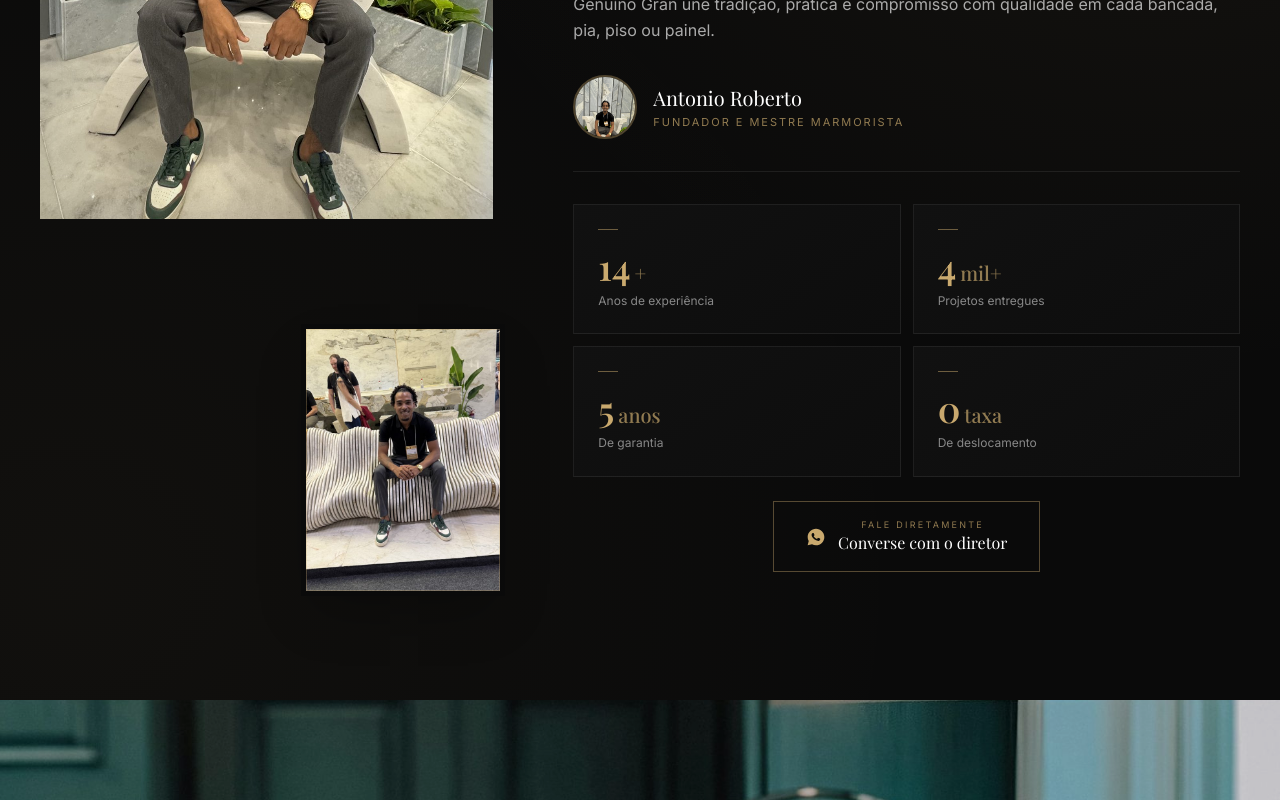
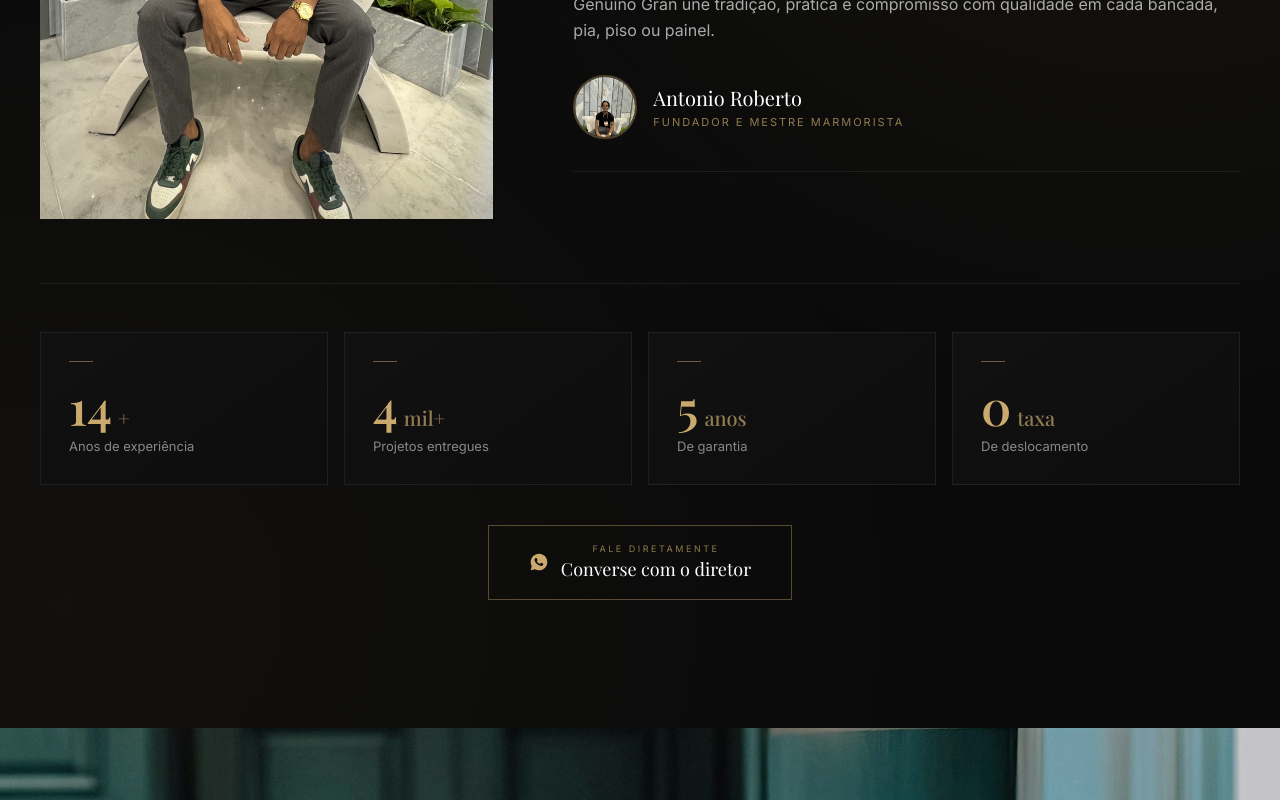
Before and after one commit to MatheusCRMartins/Genuino-Gran, a React (Vite) app: page / in a window 1280 px wide. Shown: the part 6303-7103 px from the top of the page. Built offline with nearby package versions, Linux system fonts and the light colour scheme; a web font is replaced by a local one.

Commit message:
refactor(about): stats em largura total abaixo no desktop, sem foto pequena

```diff
--- a/src/components/About.jsx
+++ b/src/components/About.jsx
@@ -2,15 +2,16 @@ import { useScrollAnimation } from '../hooks/useScrollAnimation';
 import { WA_URL } from '../config';
 
 const STATS = [
-  { value: '14', suffix: '+',    label: 'Anos de experiência' },
-  { value: '4',  suffix: 'mil+', label: 'Projetos entregues' },
-  { value: '5',  suffix: ' anos', label: 'De garantia' },
-  { value: '0',  suffix: ' taxa', label: 'De deslocamento' },
+  { value: '14', suffix: '+',     label: 'Anos de experiência' },
+  { value: '4',  suffix: 'mil+',  label: 'Projetos entregues'  },
+  { value: '5',  suffix: ' anos', label: 'De garantia'         },
+  { value: '0',  suffix: ' taxa', label: 'De deslocamento'     },
 ];
 
 export default function About() {
-  const [photoRef, photoVisible] = useScrollAnimation(0.1);
-  const [textRef,  textVisible]  = useScrollAnimation(0.12);
+  const [photoRef,  photoVisible]  = useScrollAnimation(0.1);
+  const [textRef,   textVisible]   = useScrollAnimation(0.12);
+  const [statsRef,  statsVisible]  = useScrollAnimation(0.15);
 
   return (
     <section
@@ -24,67 +25,39 @@ export default function About() {
         style={{ background: 'radial-gradient(ellipse at 5% 90%, rgba(201,169,110,0.04) 0%, transparent 50%)' }} />
 
       <div className="relative max-w-7xl mx-auto px-6 lg:px-10">
-        <div className="grid grid-cols-1 lg:grid-cols-12 gap-x-12 xl:gap-x-20 gap-y-16 lg:items-stretch">
 
-          {/* ── Coluna das fotos ────────────────────────────────────────── */}
+        {/* ── Bloco superior: foto (desktop) + texto ── */}
+        <div className="grid grid-cols-1 lg:grid-cols-12 gap-x-12 xl:gap-x-20 gap-y-10 lg:items-start">
+
+          {/* Coluna da foto — desktop only */}
           <div
             ref={photoRef}
             className={`max-lg:!hidden lg:col-span-5 relative fade-up ${photoVisible ? 'visible' : ''}`}
           >
-            {/* Linha dourada vertical */}
             <div
               className="absolute top-0 left-0 w-px z-10 pointer-events-none"
               style={{ height: '110px', background: 'linear-gradient(to bottom, #c9a96e, transparent)' }}
               aria-hidden="true"
             />
-
-            {/* Foto principal */}
             <div className="relative overflow-hidden w-full" style={{ aspectRatio: '3 / 4' }}>
               <img
                 src="/images/antonio/antonio-1.jpg"
-                alt="Antonio Roberto, fundador da Genuíno Gran, em exposição internacional de pedras naturais"
+                alt="Antonio Roberto, fundador da Genuíno Gran"
                 className="w-full h-full object-cover object-center"
                 loading="lazy"
               />
-              {/* Vinheta interna suave */}
               <div
                 className="absolute inset-0 pointer-events-none"
                 style={{ boxShadow: 'inset 0 0 80px rgba(10,10,10,0.25)' }}
                 aria-hidden="true"
               />
             </div>
-
-            {/* Foto secundária — sobreposta no canto inferior direito */}
-            <div
-              className="absolute z-10 overflow-hidden border-[5px] border-[#0a0a0a] shadow-2xl"
-              style={{
-                width: 'clamp(160px, 45%, 240px)',
-                aspectRatio: '3 / 4',
-                bottom: '-24px',
-                right: '-12px',
-              }}
-            >
-              <img
-                src="/images/antonio/antonio-2.jpg"
-                alt="Antonio Roberto no salão internacional HLV Stones"
-                className="w-full h-full object-cover object-center"
-                loading="lazy"
-              />
-              <div
-                className="absolute inset-0 pointer-events-none"
-                style={{ boxShadow: 'inset 0 0 0 1px rgba(201,169,110,0.3)' }}
-                aria-hidden="true"
-              />
           </div>
 
-            {/* Spacer para compensar a foto sobreposta */}
-            <div style={{ height: 'clamp(40px, 6vw, 56px)' }} />
-          </div>
-
-          {/* ── Coluna de texto ─────────────────────────────────────────── */}
+          {/* Coluna de texto */}
           <div
             ref={textRef}
-            className={`order-1 lg:order-2 lg:col-span-7 lg:flex lg:flex-col fade-up delay-2 ${textVisible ? 'visible' : ''}`}
+            className={`lg:col-span-7 fade-up delay-2 ${textVisible ? 'visible' : ''}`}
           >
             <p className="font-inter text-[11px] tracking-[0.3em] uppercase text-gold mb-4">
               Conheça nossa história
@@ -94,7 +67,7 @@ export default function About() {
               Da bancada do pai ao alto padrão de São Paulo
             </h2>
 
-            {/* Foto — mobile only, entre o título e o texto */}
+            {/* Foto entre título e texto — mobile only */}
             <div
               className="lg:hidden relative -mx-6 mb-8 overflow-hidden"
               style={{ aspectRatio: '3/4' }}
@@ -105,15 +78,11 @@ export default function About() {
                 className="w-full h-full object-cover"
                 style={{ objectPosition: '50% 38%' }}
               />
-
-              {/* Gradiente inferior — funde com o fundo escuro */}
               <div
                 className="absolute inset-x-0 bottom-0 h-20 pointer-events-none"
                 style={{ background: 'linear-gradient(to top, #0a0a0a 0%, transparent 100%)' }}
                 aria-hidden="true"
               />
-
-              {/* Linha dourada vertical no canto esquerdo */}
               <div
                 className="absolute top-0 left-6 w-px h-16 pointer-events-none"
                 style={{ background: 'linear-gradient(to bottom, #c9a96e, transparent)' }}
@@ -141,8 +110,8 @@ export default function About() {
               </p>
             </div>
 
-            {/* Assinatura com foto real */}
-            <div className="flex items-center gap-4 pb-8 border-b border-white/[0.08] mb-8">
+            {/* Assinatura */}
+            <div className="flex items-center gap-4 pt-0 pb-8 border-b border-white/[0.08]">
               <div className="w-14 h-14 sm:w-16 sm:h-16 rounded-full overflow-hidden border-2 border-gold/35 flex-shrink-0">
                 <img
                   src="/images/antonio/antonio-1.jpg"
@@ -162,65 +131,90 @@ export default function About() {
               </div>
             </div>
 
-            {/* ── Desktop: stats centralizados + CTA abaixo ── */}
-            <div className="lg:flex-1 lg:flex lg:flex-col lg:justify-center lg:gap-6 mt-8 lg:mt-0">
-
-              {/* Stats 2×2 */}
-              <div className="grid grid-cols-2 gap-3">
+            {/* Stats 2×2 — mobile only (desktop vai em largura total abaixo) */}
+            <div className="lg:hidden grid grid-cols-2 gap-3 mt-8">
               {STATS.map((s, i) => (
                 <div
                   key={s.label}
-                    className={`group p-5 sm:p-6 border border-white/[0.07] hover:border-gold/30 transition-colors duration-300 delay-${i + 1}`}
+                  className={`group p-5 border border-white/[0.07] hover:border-gold/30 transition-colors duration-300 delay-${i + 1}`}
                   style={{ background: 'linear-gradient(145deg, #111 0%, #0d0d0d 100%)' }}
                 >
                   <div className="w-5 h-px bg-gold/50 mb-4 group-hover:w-10 transition-all duration-400" aria-hidden="true" />
                   <div className="flex items-baseline gap-1 mb-1.5">
-                      <span className="font-playfair text-3xl sm:text-4xl font-semibold text-gold leading-none">
-                        {s.value}
-                      </span>
-                      <span className="font-playfair text-lg sm:text-xl font-medium text-gold/70 leading-none">
-                        {s.suffix}
-                      </span>
+                    <span className="font-playfair text-3xl font-semibold text-gold leading-none">{s.value}</span>
+                    <span className="font-playfair text-lg font-medium text-gold/70 leading-none">{s.suffix}</span>
                   </div>
-                    <p className="font-inter text-[11px] sm:text-[12px] text-white/50 leading-snug">
-                      {s.label}
-                    </p>
+                  <p className="font-inter text-[11px] text-white/50 leading-snug">{s.label}</p>
                 </div>
               ))}
             </div>
 
-              {/* CTA — mobile: full width. Desktop: centralizado */}
-              <div className="lg:flex lg:justify-center mt-5 lg:mt-0">
+            {/* CTA — mobile only */}
+            <div className="lg:hidden mt-5">
               <a
                 href={WA_URL}
                 target="_blank"
                 rel="noopener noreferrer"
-                  className="group inline-flex items-center gap-3 px-8 py-4 border border-gold/40 hover:bg-gold transition-all duration-300 w-full lg:w-auto lg:justify-center"
+                className="group flex items-center gap-3 w-full px-6 py-4 border border-gold/40 hover:bg-gold transition-all duration-300"
               >
-                  <svg
-                    viewBox="0 0 24 24"
-                    fill="currentColor"
-                    className="w-5 h-5 text-gold group-hover:text-[#0a0a0a] flex-shrink-0 transition-colors"
-                    aria-hidden="true"
-                  >
+                <svg viewBox="0 0 24 24" fill="currentColor" className="w-5 h-5 text-gold group-hover:text-[#0a0a0a] flex-shrink-0 transition-colors" aria-hidden="true">
                   <path d="M12 2C6.48 2 2 6.48 2 12c0 1.77.46 3.43 1.27 4.88L2 22l5.23-1.24A9.96 9.96 0 0 0 12 22c5.52 0 10-4.48 10-10S17.52 2 12 2zm4.93 13.44c-.21.59-1.05 1.1-1.72 1.24-.46.1-1.06.17-3.08-.66-2.58-1.06-4.25-3.68-4.37-3.85-.13-.17-1.03-1.37-1.03-2.62 0-1.25.65-1.86.88-2.12.23-.26.51-.33.67-.33h.48c.15 0 .37-.06.57.44.21.51.72 1.76.78 1.89.06.13.1.28.02.44-.08.17-.12.27-.25.42-.12.15-.26.33-.38.45-.12.12-.25.26-.11.51.15.25.65 1.08 1.4 1.75.97.86 1.78 1.12 2.03 1.24.25.12.4.1.54-.06.15-.16.65-.76.82-1.02.18-.27.35-.22.58-.13.24.09 1.52.72 1.78.85.27.13.44.2.5.31.07.11.07.65-.13 1.25z"/>
                 </svg>
-                  <div className="flex flex-col items-start lg:items-center">
-                    <span className="font-inter text-[9px] tracking-[0.25em] uppercase text-gold/70 group-hover:text-[#0a0a0a]/70 transition-colors">
-                      Fale diretamente
-                    </span>
-                    <span className="font-playfair text-base text-white group-hover:text-[#0a0a0a] transition-colors">
-                      Converse com o diretor
-                    </span>
+                <div className="flex flex-col">
+                  <span className="font-inter text-[9px] tracking-[0.25em] uppercase text-gold/70 group-hover:text-[#0a0a0a]/70 transition-colors">Fale diretamente</span>
+                  <span className="font-playfair text-base text-white group-hover:text-[#0a0a0a] transition-colors">Converse com o diretor</span>
                 </div>
               </a>
             </div>
+          </div>
+        </div>
 
+        {/* ── Stats em largura total — desktop only ── */}
+        <div
+          ref={statsRef}
+          className={`hidden lg:block mt-16 fade-up delay-3 ${statsVisible ? 'visible' : ''}`}
+        >
+          {/* Divisor */}
+          <div className="h-px bg-white/[0.07] mb-12" />
+
+          {/* 4 cards em linha */}
+          <div className="grid grid-cols-4 gap-4 mb-10">
+            {STATS.map((s, i) => (
+              <div
+                key={s.label}
+                className={`group p-7 border border-white/[0.07] hover:border-gold/30 transition-colors duration-300 delay-${i + 1}`}
+                style={{ background: 'linear-gradient(145deg, #111 0%, #0d0d0d 100%)' }}
+              >
+                <div className="w-6 h-px bg-gold/50 mb-5 group-hover:w-12 transition-all duration-400" aria-hidden="true" />
+                <div className="flex items-baseline gap-1.5 mb-2">
+                  <span className="font-playfair text-4xl xl:text-5xl font-semibold text-gold leading-none">{s.value}</span>
+                  <span className="font-playfair text-xl font-medium text-gold/70 leading-none">{s.suffix}</span>
+                </div>
+                <p className="font-inter text-[13px] text-white/50 leading-snug">{s.label}</p>
+              </div>
+            ))}
+          </div>
+
+          {/* CTA centralizado */}
+          <div className="flex justify-center">
+            <a
+              href={WA_URL}
+              target="_blank"
+              rel="noopener noreferrer"
+              className="group inline-flex items-center gap-3 px-10 py-4 border border-gold/40 hover:bg-gold transition-all duration-300"
+            >
+              <svg viewBox="0 0 24 24" fill="currentColor" className="w-5 h-5 text-gold group-hover:text-[#0a0a0a] flex-shrink-0 transition-colors" aria-hidden="true">
+                <path d="M12 2C6.48 2 2 6.48 2 12c0 1.77.46 3.43 1.27 4.88L2 22l5.23-1.24A9.96 9.96 0 0 0 12 22c5.52 0 10-4.48 10-10S17.52 2 12 2zm4.93 13.44c-.21.59-1.05 1.1-1.72 1.24-.46.1-1.06.17-3.08-.66-2.58-1.06-4.25-3.68-4.37-3.85-.13-.17-1.03-1.37-1.03-2.62 0-1.25.65-1.86.88-2.12.23-.26.51-.33.67-.33h.48c.15 0 .37-.06.57.44.21.51.72 1.76.78 1.89.06.13.1.28.02.44-.08.17-.12.27-.25.42-.12.15-.26.33-.38.45-.12.12-.25.26-.11.51.15.25.65 1.08 1.4 1.75.97.86 1.78 1.12 2.03 1.24.25.12.4.1.54-.06.15-.16.65-.76.82-1.02.18-.27.35-.22.58-.13.24.09 1.52.72 1.78.85.27.13.44.2.5.31.07.11.07.65-.13 1.25z"/>
+              </svg>
+              <div className="flex flex-col items-center">
+                <span className="font-inter text-[9px] tracking-[0.28em] uppercase text-gold/70 group-hover:text-[#0a0a0a]/70 transition-colors">Fale diretamente</span>
+                <span className="font-playfair text-lg text-white group-hover:text-[#0a0a0a] transition-colors">Converse com o diretor</span>
+              </div>
+            </a>
           </div>
         </div>
 
       </div>
-      </div>
     </section>
   );
 }
```
Lines whose indentation alone changed are shown as unchanged.
